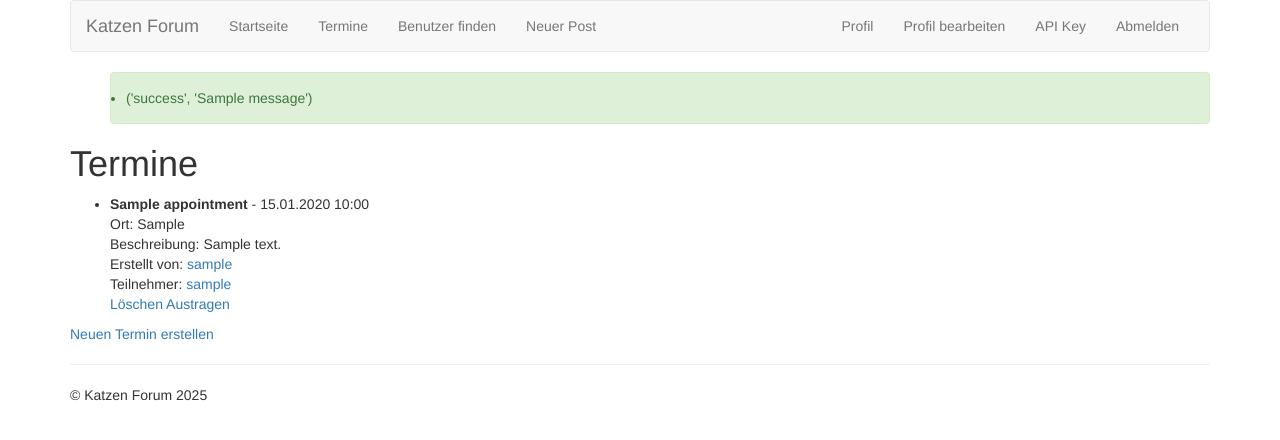
After one commit to yannikjoss/hf-flask-app, a Flask app: page /appointments in a window 1280 px wide. The commit adds this page. Shown: the top 440 px of the page. Run offline with Flask 2, Linux system fonts and the light colour scheme; a user stored in the database is signed in; tables that the repository leaves empty hold one stand-in row (values such as "Sample post"); one stand-in notice (Sample message) is shown; some libraries are stand-ins or nearby versions.

Commit message:
added "Termine"

```diff
--- a/routes.py
+++ b/routes.py
@@ -2,11 +2,11 @@ from flask import Blueprint, render_template, redirect, url_for, flash, request,
 from flask_login import login_user, current_user, logout_user, login_required
 #from urllib.parse import url_parse, urlunparse # wird nicht genutzt
 from app import db
-from models import User, Post, Comment
+from models import User, Post, Comment, Appointment, appointment_participants
 from datetime import datetime
 import secrets
 from functools import wraps
-from forms import CommentForm
+from forms import CommentForm, AppointmentForm
 
 routes_blueprint = Blueprint('routes', __name__)
 
@@ -155,7 +155,68 @@ def users_list():
     return render_template('users.html', title='Benutzer finden', users=users)
 
 
-# API Key Funktionalität und Endpunkte (unverändert)
+@routes_blueprint.route('/appointments')
+@login_required
+def appointments():
+    appointments = Appointment.query.order_by(Appointment.date).all()
+    return render_template('appointments.html', appointments=appointments)
+
+@routes_blueprint.route('/appointments/new', methods=['GET', 'POST'])
+@login_required
+def new_appointment():
+    form = AppointmentForm()
+    if form.validate_on_submit():
+        appointment = Appointment(
+            name=form.name.data,
+            date=form.date.data, #datetime object direkt nutzen
+            location=form.location.data,
+            description=form.description.data,
+            creator=current_user
+        )
+        db.session.add(appointment)
+        db.session.commit()
+        flash('Termin erstellt!', 'success')
+        return redirect(url_for('routes.appointments'))
+    return render_template('new_appointment.html', form=form, title='Neuer Termin')
+
+@routes_blueprint.route('/appointments/delete/<int:appointment_id>')
+@login_required
+def delete_appointment(appointment_id):
+    appointment = Appointment.query.get_or_404(appointment_id)
+    if appointment.creator != current_user:
+        flash('Sie sind nicht berechtigt, diesen Termin zu löschen.', 'danger')
+        return redirect(url_for('routes.appointments'))
+    db.session.delete(appointment)
+    db.session.commit()
+    flash('Termin gelöscht!', 'success')
+    return redirect(url_for('routes.appointments'))
+
+@routes_blueprint.route('/appointments/participate/<int:appointment_id>')
+@login_required
+def participate_appointment(appointment_id):
+    appointment = Appointment.query.get_or_404(appointment_id)
+    if current_user in appointment.participants:
+          flash('Sie nehmen bereits an diesem Termin teil.', 'info')
+    else:
+        appointment.participants.append(current_user)
+        db.session.commit()
+        flash('Sie nehmen nun an diesem Termin teil!', 'success')
+    return redirect(url_for('routes.appointments'))
+
+@routes_blueprint.route('/appointments/leave/<int:appointment_id>')
+@login_required
+def leave_appointment(appointment_id):
+    appointment = Appointment.query.get_or_404(appointment_id)
+    if current_user in appointment.participants:
+        appointment.participants.remove(current_user)
+        db.session.commit()
+        flash('Sie nehmen nicht mehr an diesem Termin teil.', 'info')
+    else:
+        flash('Sie nehmen an diesem Termin nicht teil.', 'warning')
+    return redirect(url_for('routes.appointments'))
+
+
+# API Key Funktionalität und Endpunkte
 def generate_api_key():
     return secrets.token_hex(32)
 
--- /dev/null
+++ b/templates/appointments.html
@@ -0,0 +1,35 @@
+{% extends "base.html" %}
+{% block content %}
+    <h1>Termine</h1>
+    <ul>
+        {% for appointment in appointments %}
+            <li>
+                <strong>{{ appointment.name }}</strong> - {{ appointment.date.strftime('%d.%m.%Y %H:%M') }}
+                <br>
+                Ort: {{ appointment.location }}
+                <br>
+                Beschreibung: {{ appointment.description }}
+                <br>
+                Erstellt von: <a href="{{ url_for('routes.user_profile', username=appointment.creator.username) }}">{{ appointment.creator.username }}</a>
+                <br>
+                Teilnehmer:
+                {% for user in appointment.participants %}
+                    <a href="{{ url_for('routes.user_profile', username=user.username) }}">{{ user.username }}</a>{% if not loop.last %}, {% endif %}
+                {% else %}
+                    Keine Teilnehmer bisher.
+                {% endfor %}
+                <br>
+                {% if appointment.creator == current_user %}
+                    <a href="{{ url_for('routes.delete_appointment', appointment_id=appointment.id) }}">Löschen</a>
+                {% endif %}
+
+                {% if current_user in appointment.participants %}
+                    <a href="{{ url_for('routes.leave_appointment', appointment_id=appointment.id) }}">Austragen</a>
+                {% else %}
+                    <a href="{{ url_for('routes.participate_appointment', appointment_id=appointment.id) }}">Teilnehmen</a>
+                {% endif %}
+            </li>
+        {% endfor %}
+    </ul>
+    <a href="{{ url_for('routes.new_appointment') }}">Neuen Termin erstellen</a>
+{% endblock %}
--- a/templates/base.html
+++ b/templates/base.html
@@ -24,6 +24,7 @@
                 <div class="collapse navbar-collapse" id="bs-example-navbar-collapse-1">
                     <ul class="nav navbar-nav">
                         <li><a href="{{ url_for('routes.index') }}">Startseite</a></li>
+                        <li><a href="{{ url_for('routes.appointments') }}">Termine</a></li>
                         {% if current_user.is_anonymous %}
                         <li><a href="{{ url_for('routes.login') }}">Anmelden</a></li>
                         <li><a href="{{ url_for('routes.register') }}">Registrieren</a></li>
@@ -44,10 +45,10 @@
             </div>
         </nav>
 
-        {% with messages = get_flashed_messages() %}
+        {% with messages = get_flashed_messages(with_categories=true) %}
         {% if messages %}
         <ul class="flashes">
-            {% for category, message in messages|groupby(attribute='category') %}
+            {% for category, message in messages %}
             <div class="alert alert-{{ category }}">
                 {% for message in messages %}
                 <li>{{ message }}</li>
```
Also changed, not shown: forms.py (+9 -1 lines), migrations/versions/75154fcf611a_.py (added, +46 -0 lines), models.py (+19 -0 lines), templates/new_appointment.html (added, +45 -0 lines).
